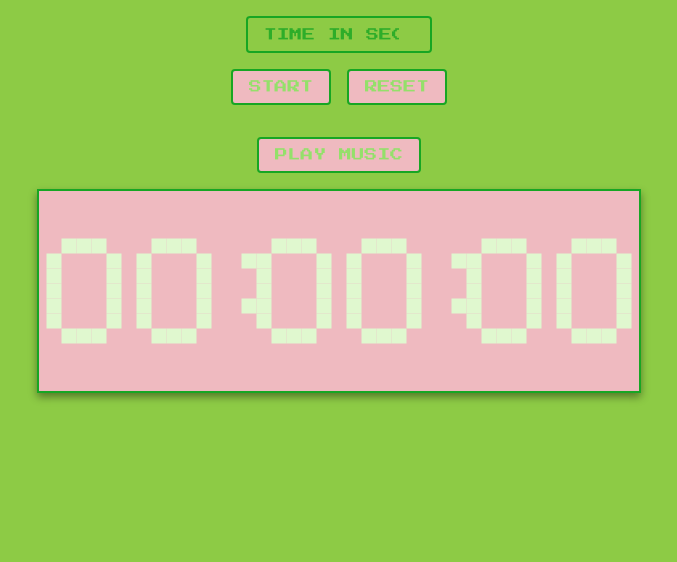
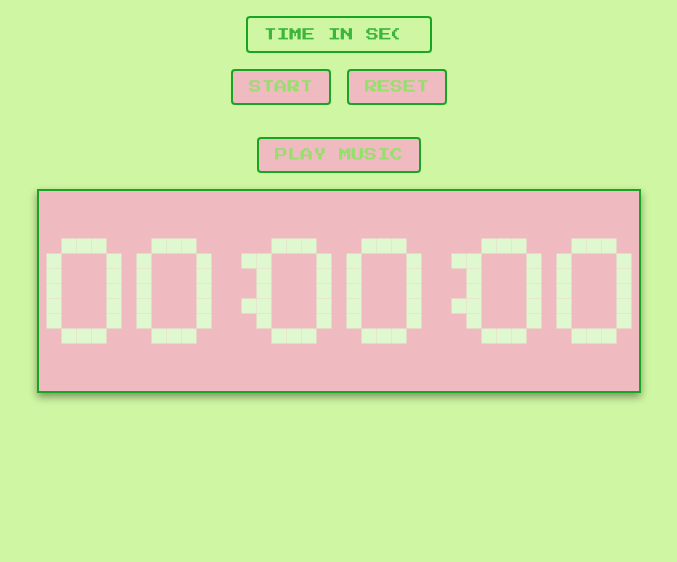
Before and after one commit to mayalh22/timetree, a plain HTML site: page index.html in a window 1280 px wide. Shown: the part 238-800 px from the top of the page, without its empty margins (301-978 px from the left). Drawn offline with Linux system fonts and the light colour scheme.

Commit message:
last color update

```diff
--- a/index.html
+++ b/index.html
@@ -12,7 +12,7 @@
 />
 <style>
   :root {
-    --color-bg-dark: #8dcb45;
+    --color-bg-dark: hsl(88, 83%, 80%);
     --color-text-light: #94e06a;
     --color-green-accent: #efbac0;
     --color-green-subtle: #17a623;
```
